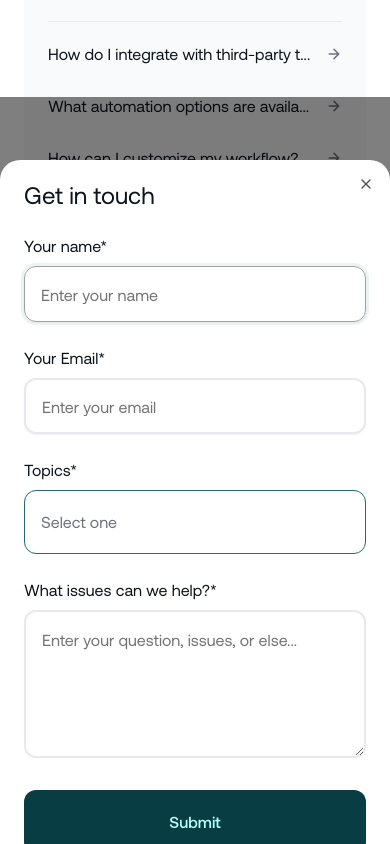
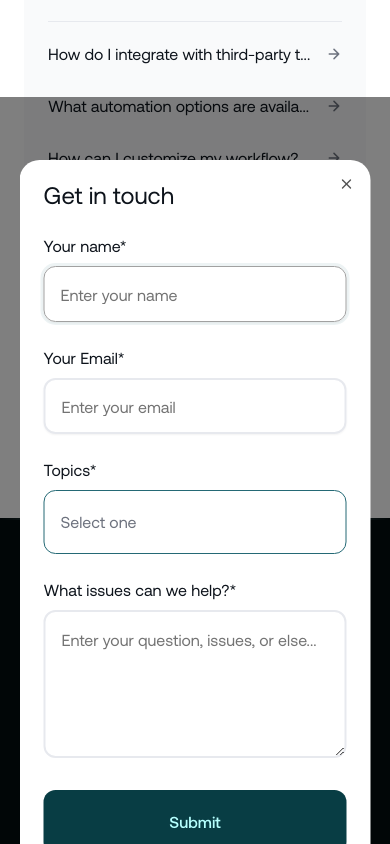
Before and after one commit to azkaanasiyya/softqa, a Next.js app: page /help in a window 390 px wide. Both pictures are taken after a click on the button "Contact Us". Shown: the part 1583-2427 px from the top of the page. Built offline with nearby package versions, Linux system fonts and the light colour scheme.

Commit message:
style(help): update responsive sizing for get in touch modal on tablet and mobile

```diff
--- a/src/components/help/modal.tsx
+++ b/src/components/help/modal.tsx
@@ -11,7 +11,7 @@ export function HelpModal() {
         <DialogTrigger asChild>
           <Button variant="get" size="default" className="cursor-pointer text-primary-500 w-full max-w-[328px]">Contact Us</Button>
         </DialogTrigger>
-        <DialogContent className="w-full">
+        <DialogContent className="w-full md:max-w-[584px] max-w-[90vw] overflow-y-auto max-h-[90vh]">
             <div className="flex flex-col gap-6">
                 <DialogHeader>
                     <DialogTitle>Get in touch</DialogTitle>
@@ -34,7 +34,7 @@ export function HelpModal() {
                 </div>
             </div>
           <DialogFooter>
-            <Button variant="request" size="big" className="cursor-pointer text-cyan-500 w-full max-w-[520px]">Submit</Button>
+            <Button variant="request" size="big" className="cursor-pointer text-cyan-500 w-full lg:max-w-[520px]">Submit</Button>
           </DialogFooter>
         </DialogContent>
       </form>
--- a/src/components/ui/dialog.tsx
+++ b/src/components/ui/dialog.tsx
@@ -95,7 +95,7 @@ function DialogFooter({ className, ...props }: React.ComponentProps<"div">) {
     <div
       data-slot="dialog-footer"
       className={cn(
-        "flex flex-col-reverse gap-2 sm:flex-row sm:justify-end",
+        "flex flex-col-reverse gap-2",
         className
       )}
       {...props}
```
